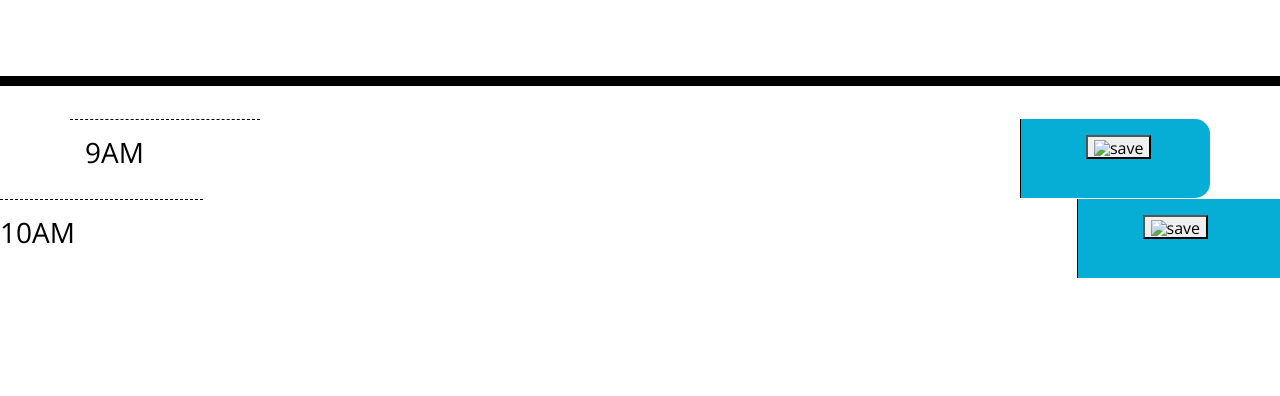
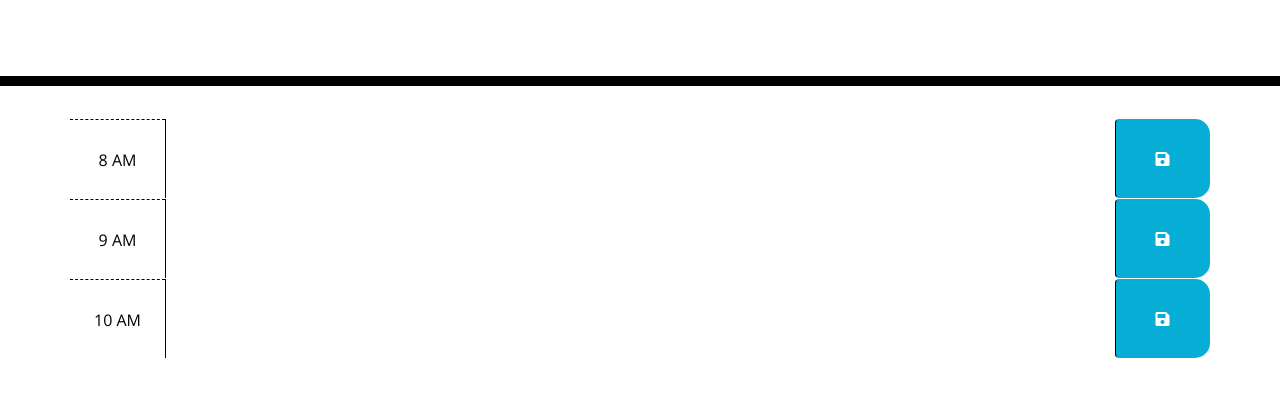
Before and after one commit to cbushehry/work-day-scheduler, a plain HTML site: page index.html in a window 1280 px wide. Shown: the part 182-578 px from the top of the page. Drawn offline with nearby package versions, Linux system fonts and the light colour scheme.

Commit message:
refactored index.html, added 8am row v1

```diff
--- a/index.html
+++ b/index.html
@@ -1,56 +1,59 @@
 <!DOCTYPE html>
 <html lang="en">
+
   <head>
     <meta charset="UTF-8" />
     <meta name="viewport" content="width=device-width, initial-scale=1.0" />
     <meta http-equiv="X-UA-Compatible" content="ie=edge" />
-    <link
-      rel="stylesheet"
-      href="https://stackpath.bootstrapcdn.com/bootstrap/4.3.1/css/bootstrap.min.css"
-    />
-    <link
-      rel="stylesheet"
-      href="https://use.fontawesome.com/releases/v5.8.1/css/all.css"
-      integrity="sha384-50oBUHEmvpQ+1lW4y57PTFmhCaXp0ML5d60M1M7uH2+nqUivzIebhndOJK28anvf"
-      crossorigin="anonymous"
-    />
-    <link
-      href="https://fonts.googleapis.com/css?family=Open+Sans&display=swap"
-      rel="stylesheet"
-    />
-    <link rel="stylesheet" href="/work-day-scheduler/assets/css/style.css" />
-    <title>Work Day Scheduler</title>
+
+    <link rel="stylesheet" href="https://stackpath.bootstrapcdn.com/bootstrap/4.3.1/css/bootstrap.min.css" />
+    <link rel="stylesheet" href="https://use.fontawesome.com/releases/v5.8.1/css/all.css"
+      integrity="sha384-50oBUHEmvpQ+1lW4y57PTFmhCaXp0ML5d60M1M7uH2+nqUivzIebhndOJK28anvf" crossorigin="anonymous" />
+    <link href="https://fonts.googleapis.com/css?family=Open+Sans&display=swap" rel="stylesheet" />
+    <link rel="stylesheet" href="./assets/css/style.css" />
+    <title>Work Day Scheduler - Challenge 5: Third-Party APIs </title>
   </head>
 
   <body>
+
     <header class="jumbotron">
       <h1 class="display-3">Work Day Scheduler</h1>
       <p class="lead">A simple calendar app for scheduling your work day</p>
       <p id="currentDay" class="lead"></p>
     </header>
 
-    <main class="page-content" id="page-content">
       <div class="container">
+
         <!-- Timeblocks go here -->
 
-        <!-- 9AM Row -->
-        <div class="row hour-row" id="9-row">
-          <div class="col-sm-2 hour"> <h3>9AM</h3> </div>
-          <div class="col-sm-8 event-block" id="9" contenteditable="true"></div>
-          <div class="col-sm-2 saveBtn">
-            <button type="button" class="save-btn"><img src="lock.png" alt="save"></button>
+        <!-- 8AM Row -->
+        <div id="hour8" class="row time-block">
+          <div class="col-md-1 hour">
+              8 AM
           </div>
-        </div>
+          <textarea class="col-md-10 description">
+          </textarea>
+          <button class="btn saveBtn col-md-1"><i class="fas fa-save"></i></button>
       </div>
 
-        <!-- 10AM Row -->
-        <div class="row hour-row" id="10-row">
-          <div class="col-sm-2 hour"> <h3>10AM</h3> </div>
-          <div class="col-sm-8 event-block" id="10" contenteditable="true"> </div>
-          <div class="col-sm-2 saveBtn">
-            <button type="button" class="save-btn"><img src="lock.png" alt="save"></button>
+        <!-- 9AM Row -->
+        <div id="hour9" class="row time-block">
+          <div class="col-md-1 hour">
+              9 AM
           </div>
+          <textarea class="col-md-10 description">
+          </textarea>
+          <button class="btn saveBtn col-md-1"><i class="fas fa-save"></i></button>
+      </div>
+
+      <div id="hour10" class="row time-block">
+        <div class="col-md-1 hour">
+            10 AM
         </div>
+        <textarea class="col-md-10 description">
+        </textarea>
+        <button class="btn saveBtn col-md-1"><i class="fas fa-save"></i></button>
+    </div>
 
     <script src="https://code.jquery.com/jquery-3.4.1.min.js"></script>
     <script src="https://cdnjs.cloudflare.com/ajax/libs/moment.js/2.24.0/moment.min.js"></script>
```
